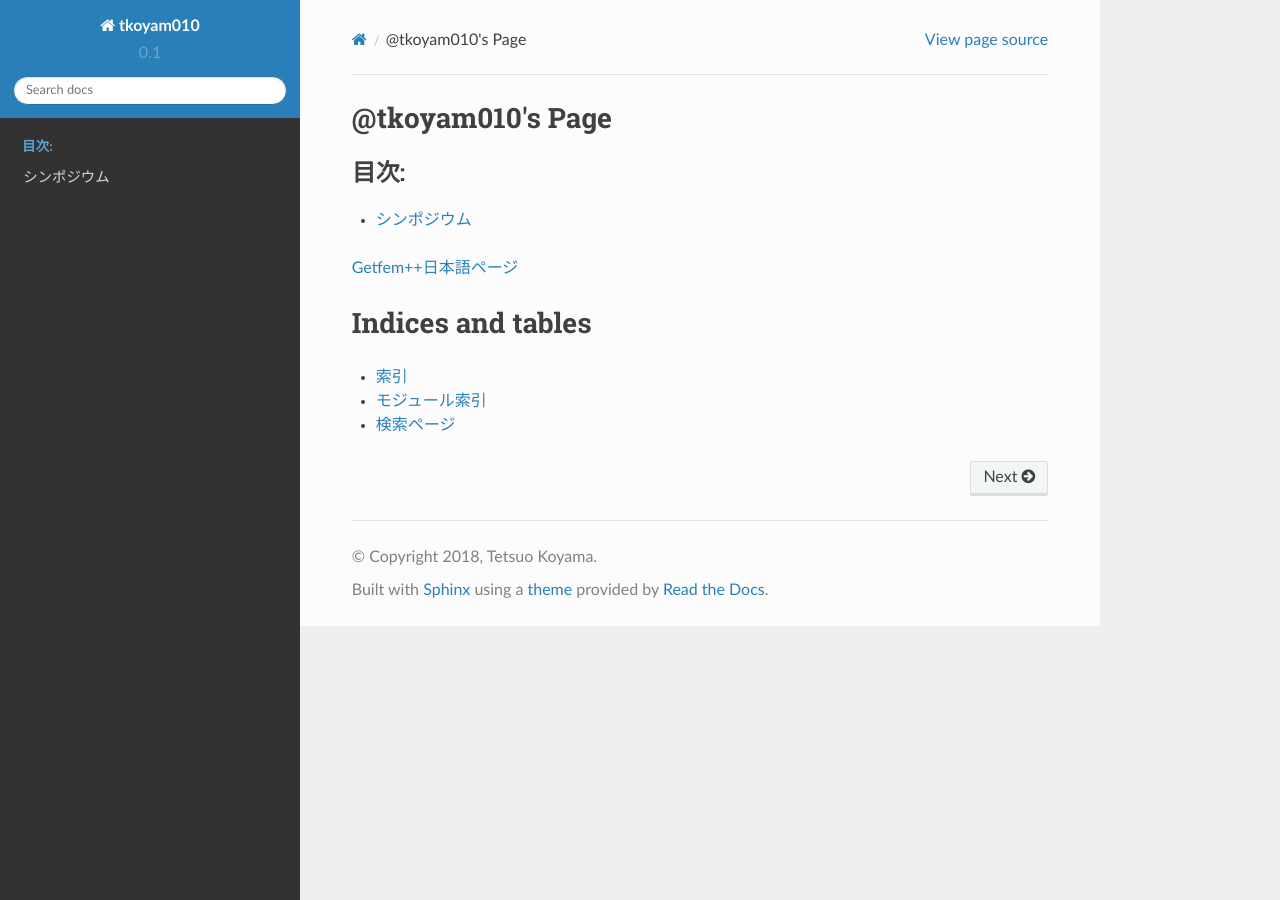
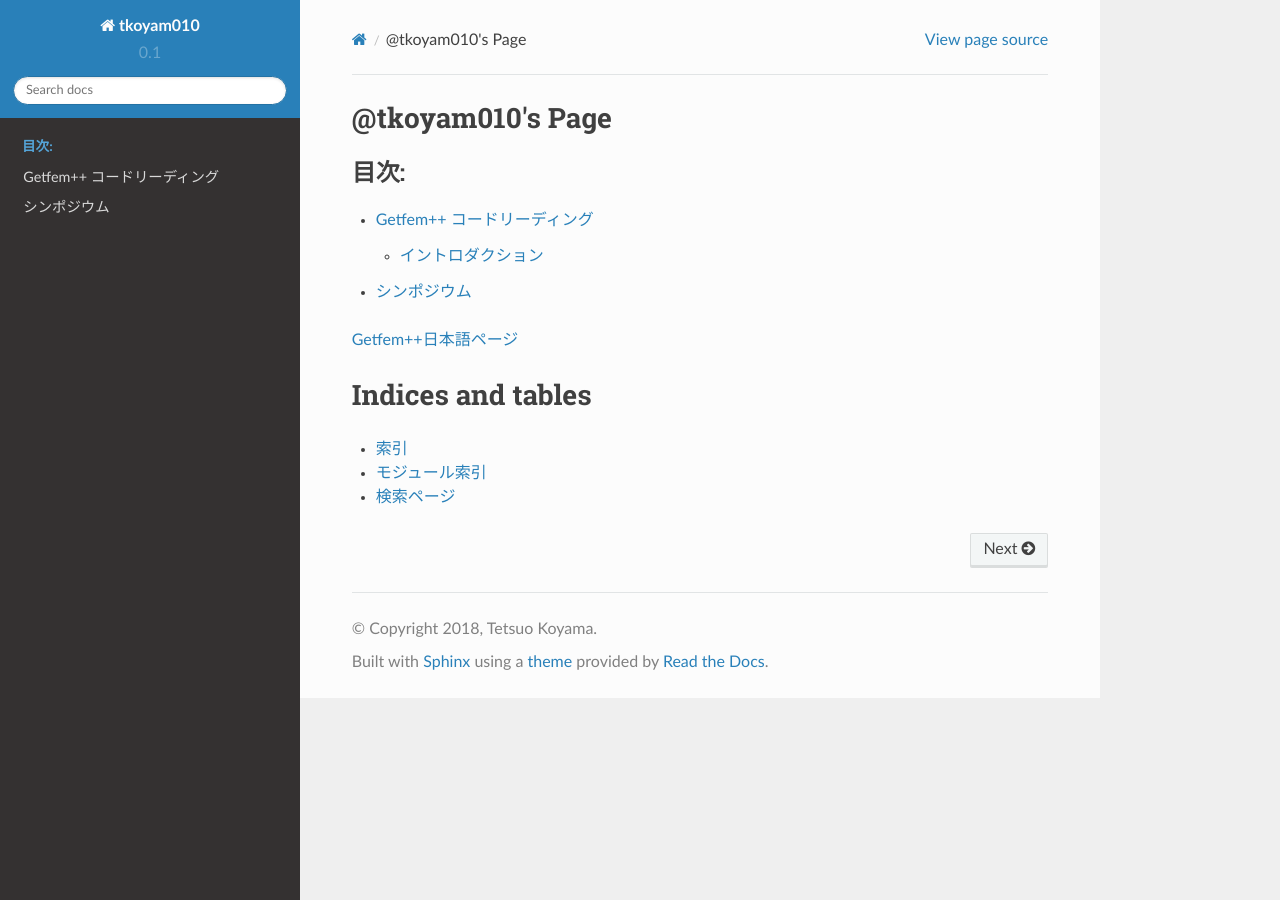
Before and after one commit to tkoyama010/tkoyama010.github.io, a Sphinx documentation site: the page built from sphinx/source/index.rst, in a window 1280 px wide. Built offline with Sphinx 7.4.7 and the Read the Docs theme 2.0.0, drawn with Linux system fonts in a browser that asks for light colours; formulas are drawn with MathJax 3.

Commit message:
add getfem_code_reading

```diff
--- /dev/null
+++ b/sphinx/source/getfem_code_reading/index.rst
@@ -0,0 +1,8 @@
+
+Getfem++ コードリーディング
+###########################
+
+.. toctree::
+   :maxdepth: 2
+
+   intro
--- /dev/null
+++ b/sphinx/source/getfem_code_reading/intro.rst
@@ -0,0 +1,3 @@
+
+イントロダクション
+==================
--- a/sphinx/source/index.rst
+++ b/sphinx/source/index.rst
@@ -10,6 +10,7 @@
    :maxdepth: 2
    :caption: 目次:
 
+   getfem_code_reading/index.rst
    symposium
 
 `Getfem++日本語ページ <https://tkoyama010.github.io/getfem-docs-html-ja>`_
```
